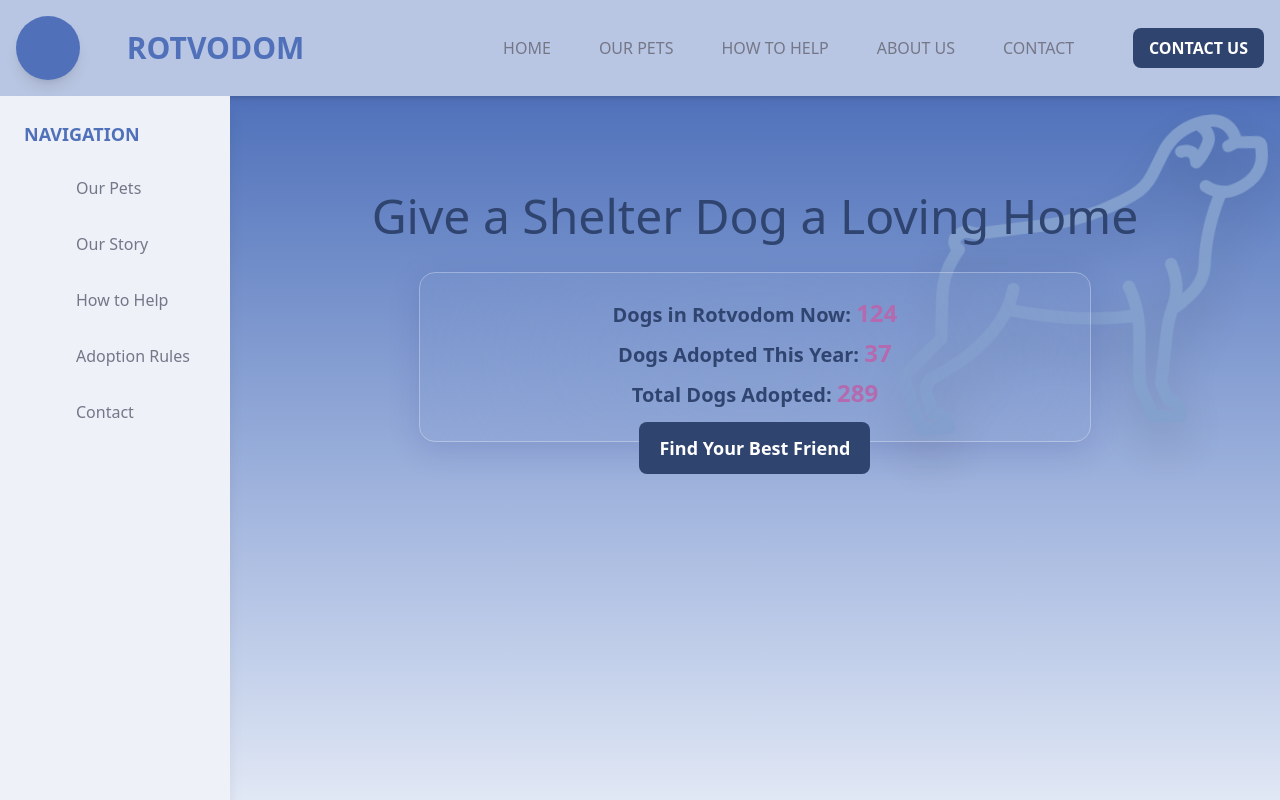
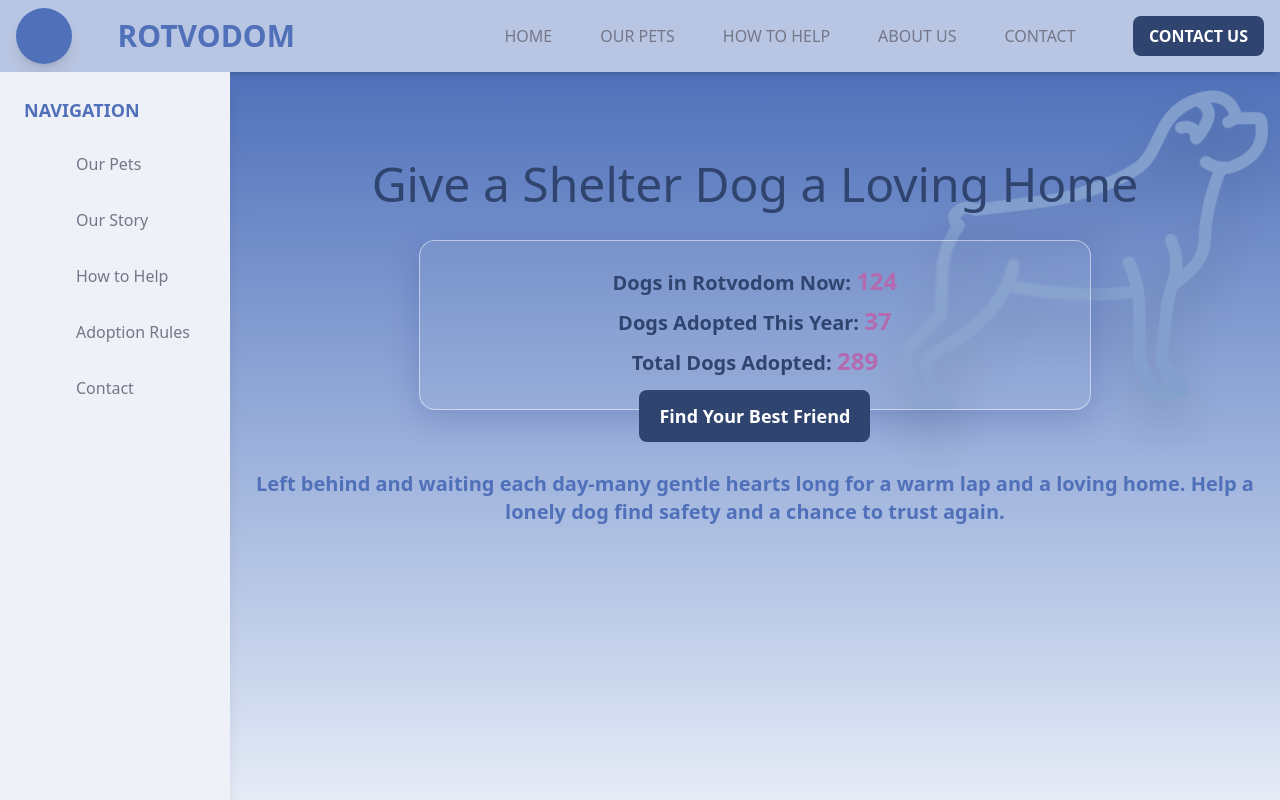
Before and after one commit to bavayra/dog-shelter, a React (Vite) app: page / in a window 1280 px wide. Shown: the top 800 px of the page. Built offline with nearby package versions, Linux system fonts and the light colour scheme; some icons are missing.

Commit message:
Style: added a h3 width the page description, a glass-like effect for the element's bg, minor padding  and margin changes

```diff
--- a/src/App.tsx
+++ b/src/App.tsx
@@ -14,7 +14,7 @@ function App() {
         <main className="flex-1">
           <section
             id="hero"
-            className="relative min-h-svh bg-linear-to-b from-primary-500 to-primary-50  py-18 px-4 "
+            className="relative min-h-svh bg-linear-to-b from-primary-500 to-primary-50  py-16 px-4 "
           >
             <svg
               xmlns="http://www.w3.org/2000/svg"
@@ -31,19 +31,15 @@ function App() {
             <h2 className=" relative z-10 text-5xl text-primary-700 font-medium text-center mt-6 mx-5">
               Give a Shelter Dog a Loving Home
             </h2>
-            {/*<div className="flex relative z-10 justify-center ">
-              <h3 className=" text-2xl bg-white/10 backdrop-blur-xl rounded-2xl text-center text-primary-700 mt-14 font-semibold py-4 px-6 drop-shadow-2xl">
-                Adopt a dog today and change your life forever!
-              </h3>
-            </div>*/}
 
             <div
               className="relative max-w-2xl mx-auto text-xl z-10 mt-8 text-center text-primary-700 font-bold rounded-2xl py-6 px-8"
               style={{
-                WebkitBackdropFilter: 'blur(150px) saturate(100%)',
-                backdropFilter: 'blur(150px) saturate(100%)',
-                border: '1px solid rgba(255, 255, 255, 0.3)',
-                boxShadow: '0 8px 32px 0 rgba(31, 38, 135, 0.15)',
+                background: 'rgba(255, 255, 255, 0.05)',
+                WebkitBackdropFilter: 'blur(1px) saturate(100%)',
+                backdropFilter: 'blur(1px) saturate(100%)',
+                border: '1px solid rgba(255, 255, 255, 0.5)',
+                boxShadow: '0 8px 32px 0 rgba(31, 38, 135, 0.2)',
               }}
             >
               <p className="mb-2">
@@ -71,10 +67,17 @@ function App() {
                 Find Your Best Friend
               </Button>
             </div>
+            <div className="flex relative z-10 justify-center  ">
+              <h3 className=" text-xl  text-center text-primary-500 mt-7 font-semibold">
+                Left behind and waiting each day-many gentle hearts long for a
+                warm lap and a loving home. Help a lonely dog find safety and a
+                chance to trust again.
+              </h3>
+            </div>
           </section>
           <section id="our-pets" className="bg-primary-50 py-16">
             <div className="container mx-auto px-4">
-              <h2 className="text-8xl text-primary-500 font-bold text-center mb-8">
+              <h2 className="text-6xl text-primary-500 font-bold text-center mb-8">
                 Our Pets
               </h2>
             </div>
--- a/src/components/Header.tsx
+++ b/src/components/Header.tsx
@@ -13,14 +13,14 @@ const Header = () => {
 
   return (
     <header className="bg-primary-200 shadow-md sticky top-0 z-50">
-      <div className="container mx-auto px-4 py-4">
+      <div className="container mx-auto px-4 py-2">
         <div className="flex items-center justify-between">
           <LogoIcon
-            className="w-16 h-16 bg-primary-500 px-2 py-2 rounded-full shadow-lg"
+            className="w-14 h-14 bg-primary-500 px-2 py-2 rounded-full shadow-lg"
             aria-hidden="true"
           />
           <div className="flex items-center">
-            <h1 className="text-2xl md:text-3xl font-bold text-primary-500 mr-35">
+            <h1 className="text-2xl md:text-3xl font-bold text-primary-500 mr-38">
               {APP_NAME}
             </h1>
           </div>
```
